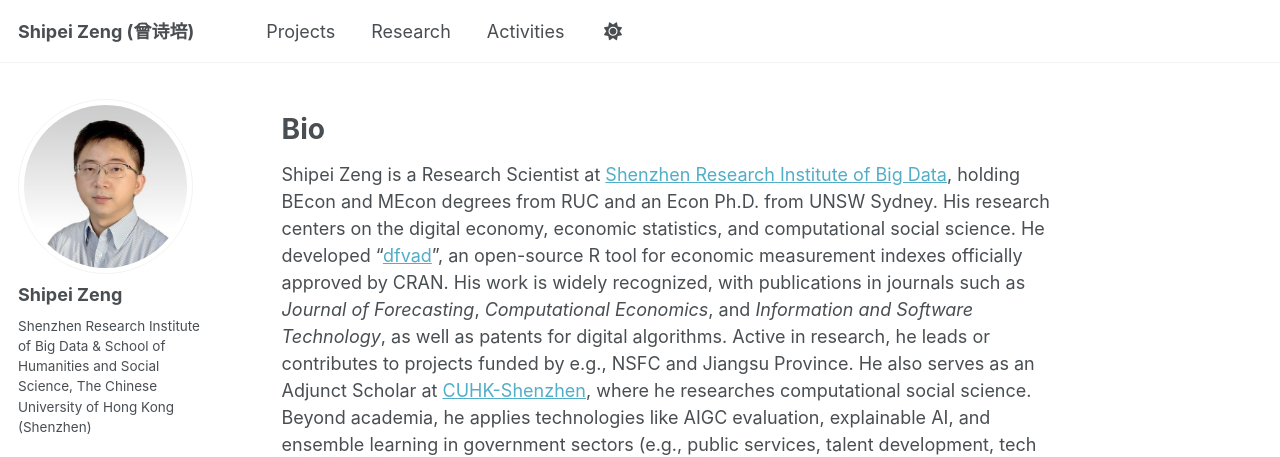
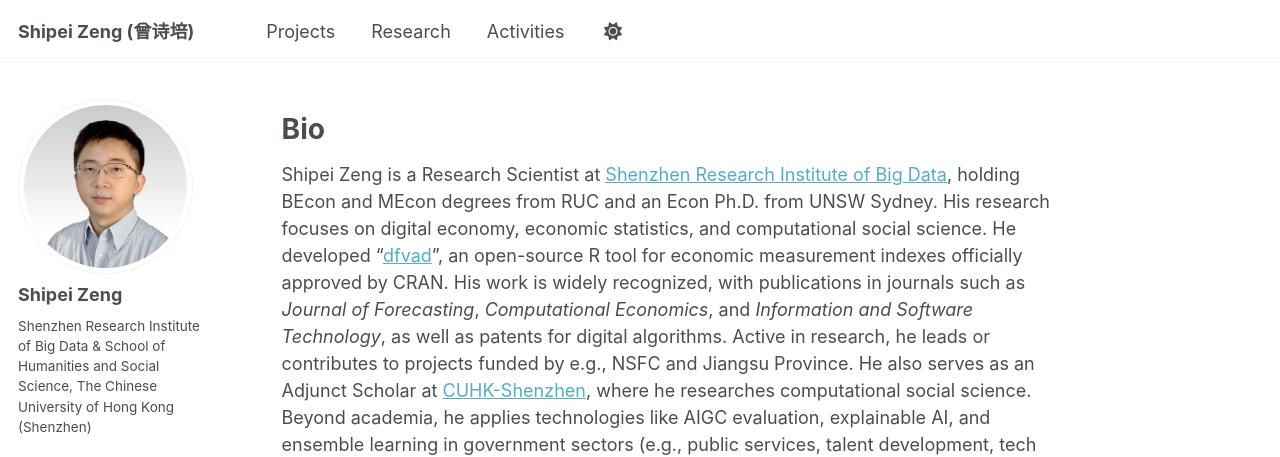
Before and after one commit to shipei-zeng/shipei-zeng.github.io, a Jekyll site: the page built from _pages/about.md, in a window 1280 px wide and 1183 px high. Shown: the top 457 px of the window. Built offline with Jekyll 4.4.1, drawn with Linux system fonts in a browser that asks for light colours; a script that is not in the unit is left out.

Commit message:
Update about.md

```diff
--- a/_pages/about.md
+++ b/_pages/about.md
@@ -8,6 +8,6 @@ redirect_from:
 ---
 Bio
 ======
-Shipei Zeng is a Research Scientist at [Shenzhen Research Institute of Big Data](https://www.sribd.cn/), holding BEcon and MEcon degrees from RUC and an Econ Ph.D. from UNSW Sydney. His research centers on the digital economy, economic statistics, and computational social science. He developed "[dfvad](https://cran.r-project.org/web/packages/dfvad/index.html)", an open-source R tool for economic measurement indexes officially approved by CRAN. His work is widely recognized, with publications in journals such as *Journal of Forecasting*, *Computational Economics*, and *Information and Software Technology*, as well as patents for digital algorithms. Active in research, he leads or contributes to projects funded by e.g., NSFC and Jiangsu Province. He also serves as an Adjunct Scholar at [CUHK-Shenzhen](https://hss.cuhk.edu.cn/page/1350), where he researches computational social science. Beyond academia, he applies technologies like AIGC evaluation, explainable AI, and ensemble learning in government sectors (e.g., public services, talent development, tech innovation) and business projects across finance, energy, and telecommunications, bridging research and real-world practice.
+Shipei Zeng is a Research Scientist at [Shenzhen Research Institute of Big Data](https://www.sribd.cn/), holding BEcon and MEcon degrees from RUC and an Econ Ph.D. from UNSW Sydney. His research focuses on digital economy, economic statistics, and computational social science. He developed "[dfvad](https://cran.r-project.org/web/packages/dfvad/index.html)", an open-source R tool for economic measurement indexes officially approved by CRAN. His work is widely recognized, with publications in journals such as *Journal of Forecasting*, *Computational Economics*, and *Information and Software Technology*, as well as patents for digital algorithms. Active in research, he leads or contributes to projects funded by e.g., NSFC and Jiangsu Province. He also serves as an Adjunct Scholar at [CUHK-Shenzhen](https://hss.cuhk.edu.cn/page/1350), where he researches computational social science. Beyond academia, he applies technologies like AIGC evaluation, explainable AI, and ensemble learning in government sectors (e.g., public services, talent development, tech innovation) and business projects across finance, energy, and telecommunications, bridging research and real-world practice.
 
 曾诗培，[深圳市大数据研究院](https://www.sribd.cn/)人工智能大模型中心研究科学家。中国人民大学经济学学士、硕士，澳大利亚新南威尔士大学经济学博士。主要研究领域为数字经济、经济统计、计算社会科学。开发经济测度指数方法R语言开源工具“[dfvad](https://cran.r-project.org/web/packages/dfvad/index.html)”（CRAN官方收录）。在相关领域国际主流期刊（包括*Journal of Forecasting*、*Computational Economics*、*Information and Software Technology*等）发表论文多篇；多项数字化算法技术获国家发明专利。作为负责人或主要参与人承担国家、省、市级科研项目，包括国家自然科学基金项目、江苏省决策咨询研究基地课题。兼任[香港中文大学（深圳）人文社科学院](https://hss.cuhk.edu.cn/page/1350)客座学者，开展计算社会科学研究。推动生成式AI评测、可解释AI、集成学习等技术成果在政务领域（如政数、人才、科创），以及金融、能源、通信企业项目中的转化应用。
```
